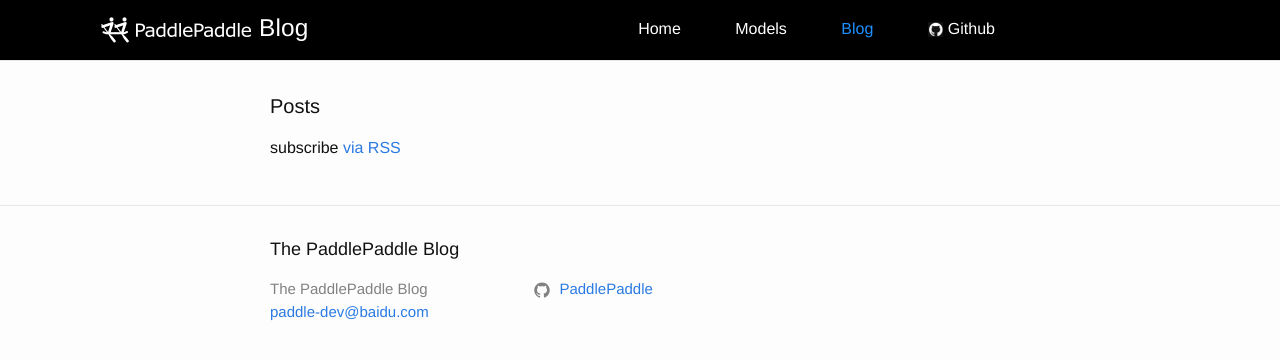
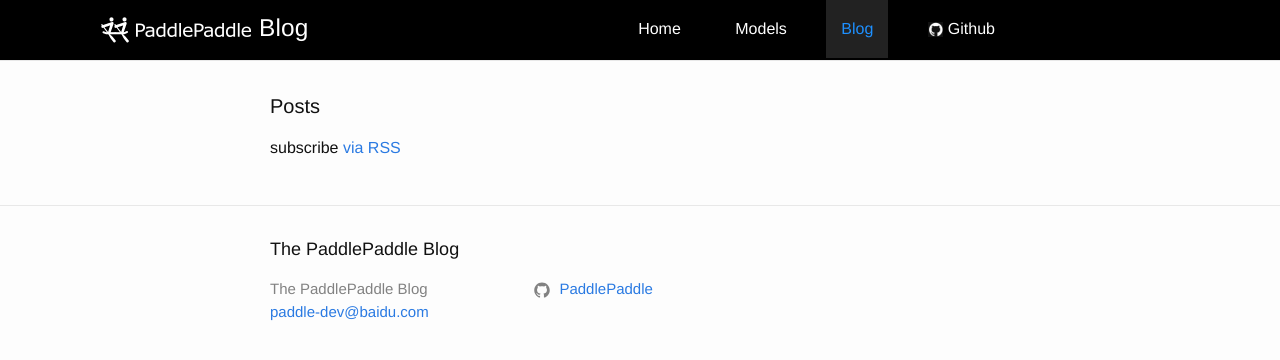
Before and after one commit to daming-lu/blog, a Jekyll site: the page built from jekyll/index.md, in a window 1280 px wide. Shown: the top 360 px of the page. Built offline with Jekyll 4.4.1, drawn with Linux system fonts in a browser that asks for light colours.

Commit message:
update nav

```diff
--- a/jekyll/_sass/minima/_layout.scss
+++ b/jekyll/_sass/minima/_layout.scss
@@ -2,7 +2,6 @@
  * Site header
  */
 .site-header {
-  //border-top: 5px solid $grey-color-dark;
   border-bottom: 1px solid $grey-color-light;
   min-height: $spacing-unit * 1.865;
   background: #000;
@@ -72,6 +71,7 @@
   }
   .active {
       color: DodgerBlue;
+      background-color: #222222;
   }
 
   @include media-query($on-palm) {
```
